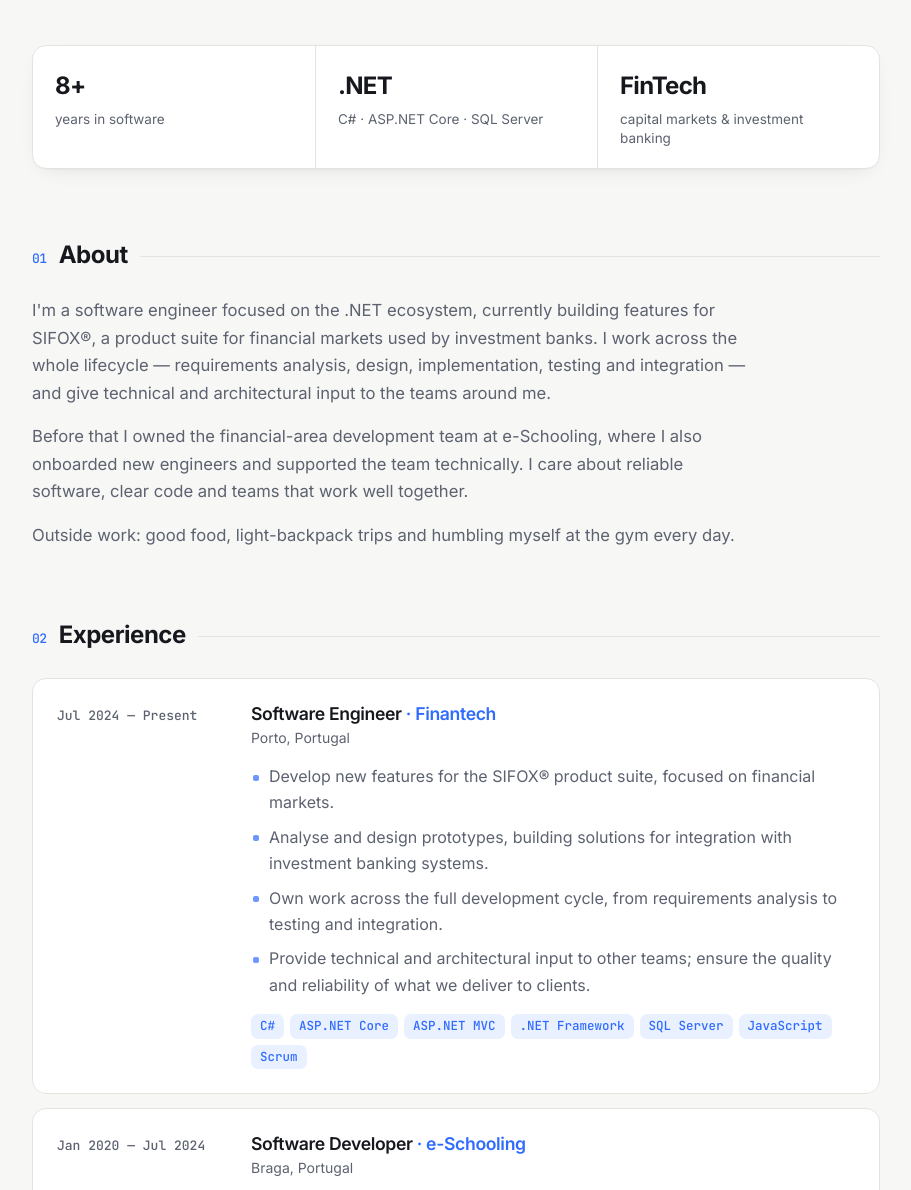
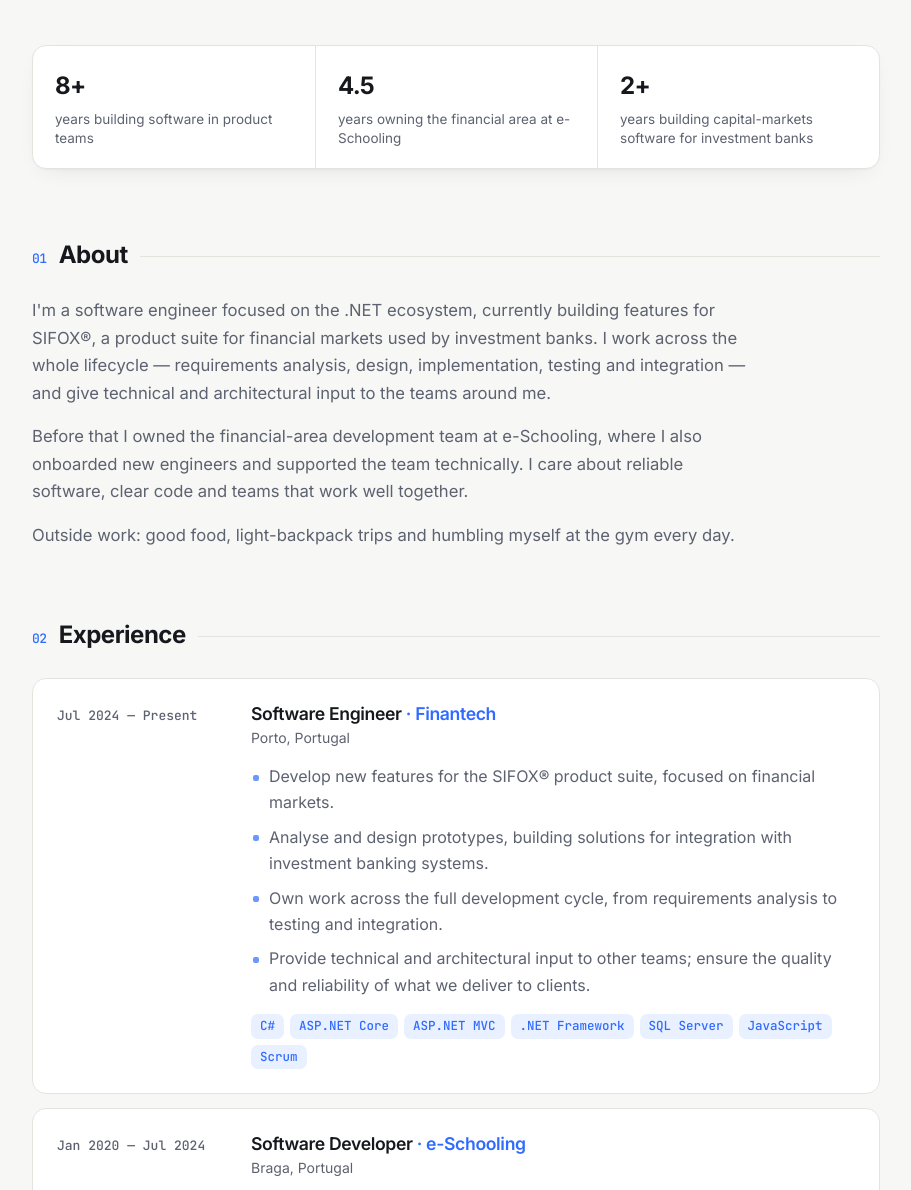
Before and after one commit to flaviojrjardim/flaviojrjardim.github.io, a plain HTML site: page index.html in a window 1280 px wide. Shown: the part 488-1678 px from the top of the page, without its empty margins (184-1095 px from the left). Drawn offline with Linux system fonts and the light colour scheme.

Commit message:
Stronger highlight cards and less repetitive tech tags
- Replace '.NET' / 'FinTech' cards with factual highlights from the CV
- Show tech tags only on the current role and the frontend internship
- Localise decimal (4.5 / 4,5); bump asset version to v=4

Co-Authored-By: Claude Opus 5.5 <noreply@anthropic.com>
Claude-Session: https://claude.ai/code/session_017wguCgFvSmDpnzy5nRX53n

```diff
--- a/assets/js/main.js
+++ b/assets/js/main.js
@@ -17,9 +17,10 @@
         'hero.lead': 'Desenvolvo e evoluo sistemas <strong>.NET</strong> para <strong>mercados financeiros</strong> &mdash; desde os requisitos e a arquitetura até à produção. Mais de 8 anos a entregar software em equipas de produto.',
         'hero.cv': 'Descarregar CV',
         'hero.contact': 'Entrar em contacto',
-        'stats.years': 'anos em software',
-        'stats.stack': 'C# · ASP.NET Core · SQL Server',
-        'stats.domain': 'mercados de capitais e banca de investimento',
+        'stats.years': 'anos a desenvolver software em equipas de produto',
+        'stats.ownerNum': '4,5',
+        'stats.owner': 'anos responsável pela área financeira da e-Schooling',
+        'stats.markets': 'anos a desenvolver software de mercados de capitais para banca de investimento',
         'about.p1': 'Sou engenheiro de software focado no ecossistema .NET e, atualmente, desenvolvo funcionalidades para o SIFOX®, uma suite de produtos para mercados financeiros utilizada por bancos de investimento. Trabalho em todo o ciclo de desenvolvimento — análise de requisitos, desenho, implementação, testes e integração — e dou contributos técnicos e de arquitetura às equipas com quem trabalho.',
         'about.p2': 'Antes disso, fui responsável pela equipa de desenvolvimento da área financeira da e-Schooling, onde também fiz o onboarding de novos engenheiros e dei suporte técnico à equipa. Valorizo software fiável, código claro e equipas que trabalham bem em conjunto.',
         'about.p3': 'Fora do trabalho: boa comida, viagens de mochila leve e uma dose diária de humildade no ginásio.',
--- a/index.html
+++ b/index.html
@@ -70,7 +70,7 @@
     <link rel="preconnect" href="https://fonts.googleapis.com">
     <link rel="preconnect" href="https://fonts.gstatic.com" crossorigin>
     <link href="https://fonts.googleapis.com/css2?family=Inter:wght@400;500;600;700&family=JetBrains+Mono:wght@400;500&display=swap" rel="stylesheet">
-    <link rel="stylesheet" href="assets/css/main.css?v=3">
+    <link rel="stylesheet" href="assets/css/main.css?v=4">
     <link rel="icon" href="assets/icon/icon.ico">
 </head>
 <body>
@@ -150,9 +150,9 @@
 
         <!-- HIGHLIGHTS -->
         <section class="stats" aria-label="Highlights">
-            <div class="stat"><span class="stat__num">8+</span><span class="stat__label" data-i18n="stats.years">years in software</span></div>
-            <div class="stat"><span class="stat__num">.NET</span><span class="stat__label" data-i18n="stats.stack">C# · ASP.NET Core · SQL Server</span></div>
-            <div class="stat"><span class="stat__num">FinTech</span><span class="stat__label" data-i18n="stats.domain">capital markets &amp; investment banking</span></div>
+            <div class="stat"><span class="stat__num">8+</span><span class="stat__label" data-i18n="stats.years">years building software in product teams</span></div>
+            <div class="stat"><span class="stat__num" data-i18n="stats.ownerNum">4.5</span><span class="stat__label" data-i18n="stats.owner">years owning the financial area at e-Schooling</span></div>
+            <div class="stat"><span class="stat__num">2+</span><span class="stat__label" data-i18n="stats.markets">years building capital-markets software for investment banks</span></div>
         </section>
 
         <!-- ABOUT -->
@@ -196,7 +196,6 @@
                             <li data-i18n="job.es.3">Investigated and fixed customer-reported issues in production.</li>
                             <li data-i18n="job.es.4">Provided technical support to the team and onboarded new engineers.</li>
                         </ul>
-                        <ul class="tags"><li>C#</li><li>ASP.NET Core</li><li>ASP.NET MVC</li><li>.NET Framework</li><li>SQL Server</li><li>JavaScript</li><li>Scrum</li></ul>
                     </div>
                 </li>
 
@@ -209,7 +208,6 @@
                             <li data-i18n="job.pri.1"><strong>Junior Software Developer</strong> (Dec 2018 – Apr 2019): part of a Scrum team building a PRIMAVERA cloud offering on .NET Core.</li>
                             <li data-i18n="job.pri.2"><strong>Associate Developer</strong> (Apr – Dec 2018): owned the PRIMAVERA Developers Network, connecting the developer community — code samples on GitHub, technical content with product teams, community support on forums and Stack Overflow.</li>
                         </ul>
-                        <ul class="tags"><li>C#</li><li>.NET Core</li><li>.NET Framework</li><li>SQL Server</li><li>Git</li><li>Scrum</li></ul>
                     </div>
                 </li>
 
@@ -287,6 +285,6 @@
         <span>© <span id="year">2026</span> Flávio Jardim</span>
     </footer>
 
-    <script src="assets/js/main.js?v=3"></script>
+    <script src="assets/js/main.js?v=4"></script>
 </body>
 </html>
```
